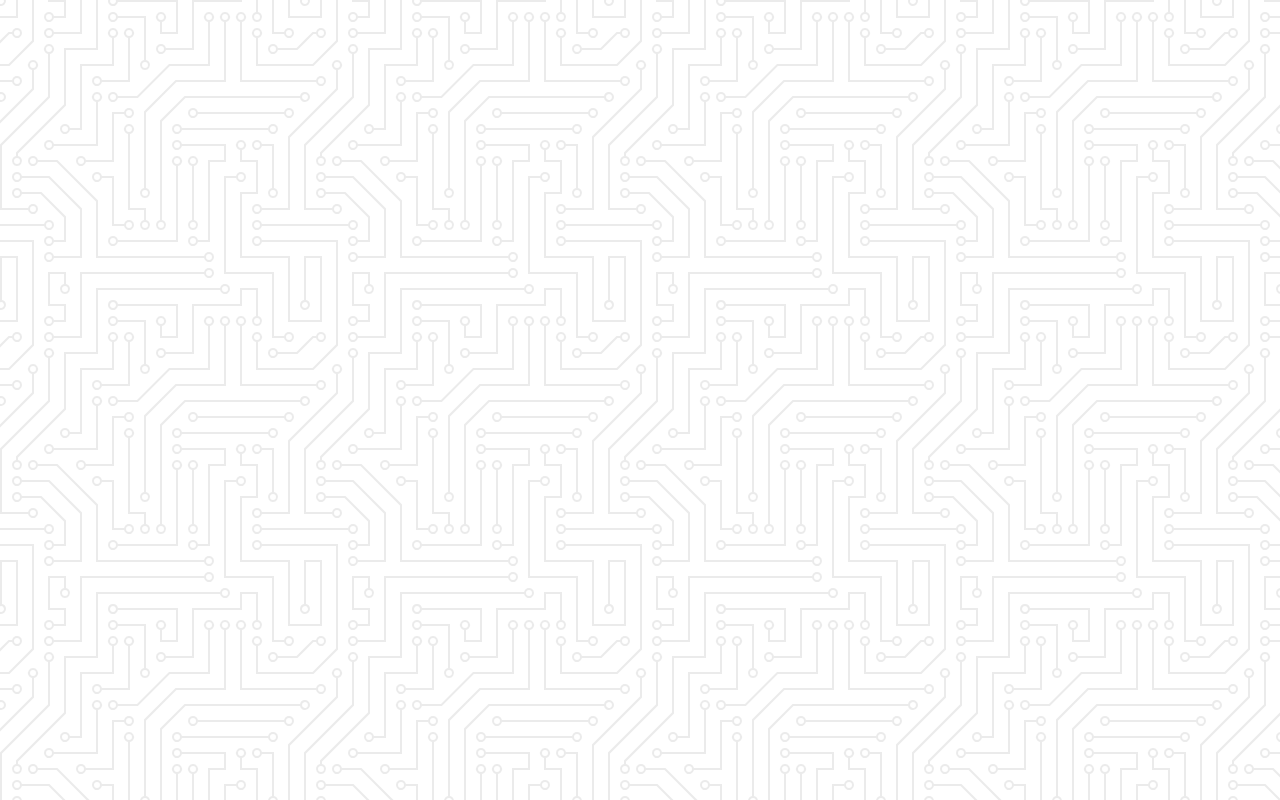
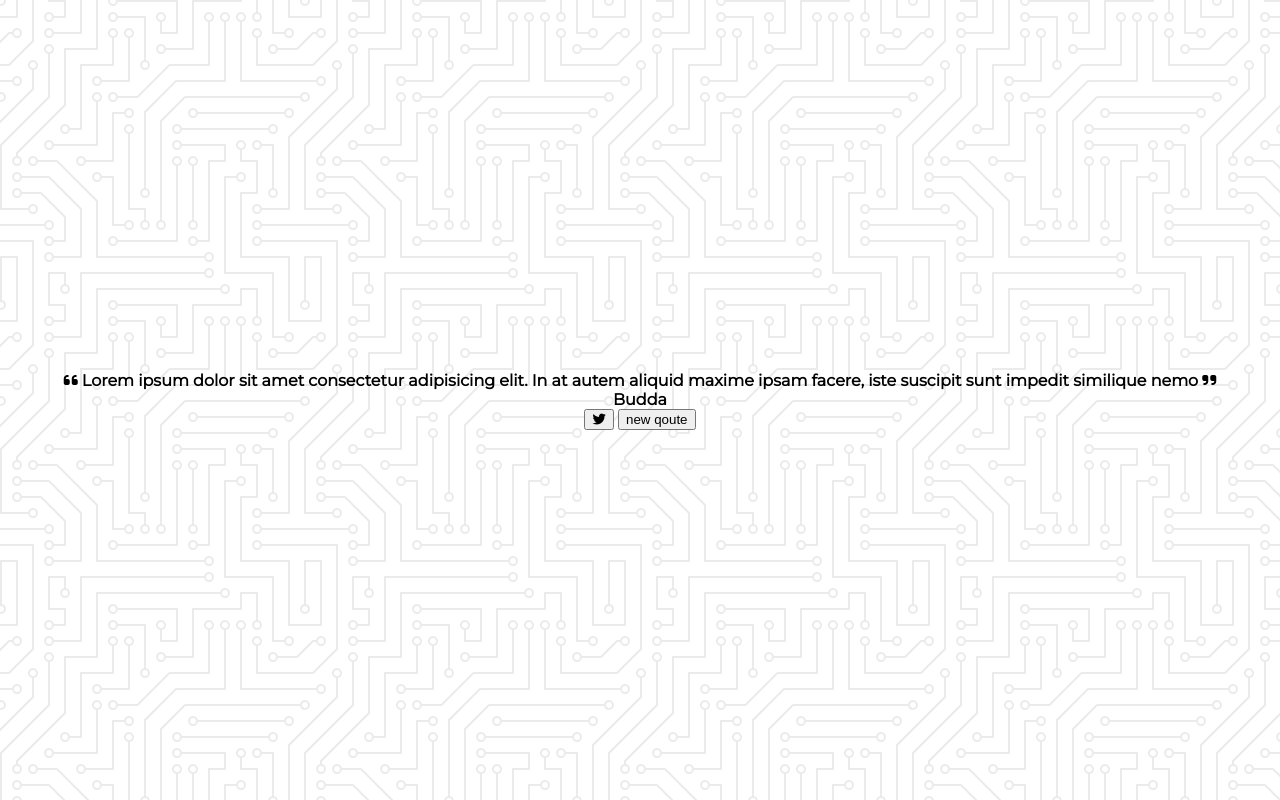
Before and after one commit to Faisal-8898/qoute-generator, a plain HTML site: page index.html in a window 1280 px wide. Drawn offline with Linux system fonts and the light colour scheme.

Commit message:
added basic html stucture and bg-image

```diff
--- a/index.html
+++ b/index.html
@@ -20,6 +20,30 @@
     <link rel="stylesheet" href="style.css" />
   </head>
   <body>
+    <div class="quote-container" id="qoute-container">
+      <!-- Qoute -->
+      <div class="qoute-text">
+        <i class="fas fa-quote-left"></i>
+        <span id="qoute">
+          Lorem ipsum dolor sit amet consectetur adipisicing elit. In at autem
+          aliquid maxime ipsam facere, iste suscipit sunt impedit similique nemo
+        </span>
+        <i class="fas fa-quote-right"></i>
+      </div>
+
+      <!-- Author -->
+      <div class="qoute-author">
+        <span id="author">Budda</span>
+      </div>
+
+      <!-- buttons -->
+      <div class="button-container">
+        <button class="twitter-button" id="twitter" title="Tweet This!">
+          <i class="fab fa-twitter"></i>
+        </button>
+        <button id="new-qoute">new qoute</button>
+      </div>
+    </div>
     <script src="script.js"></script>
   </body>
 </html>
```
